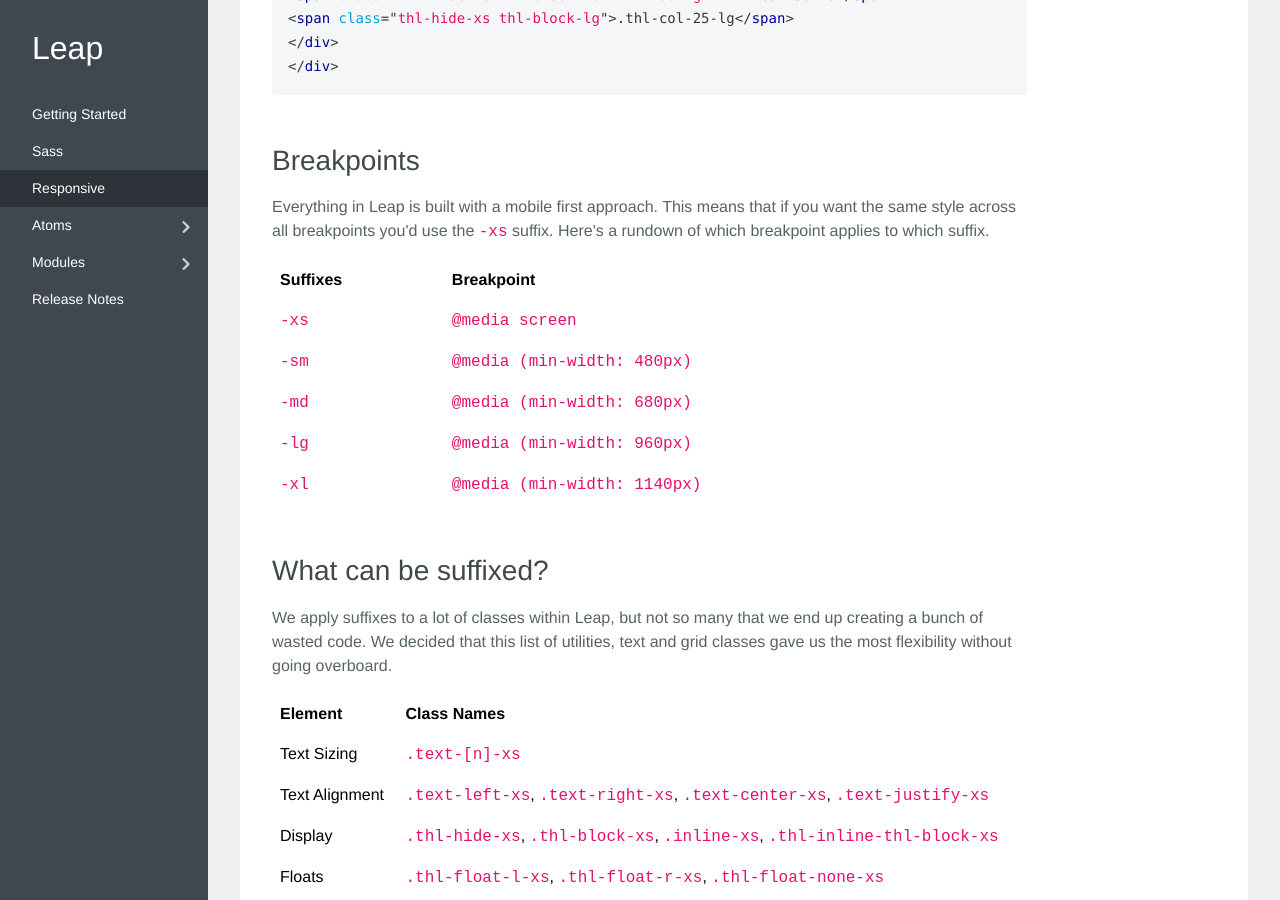
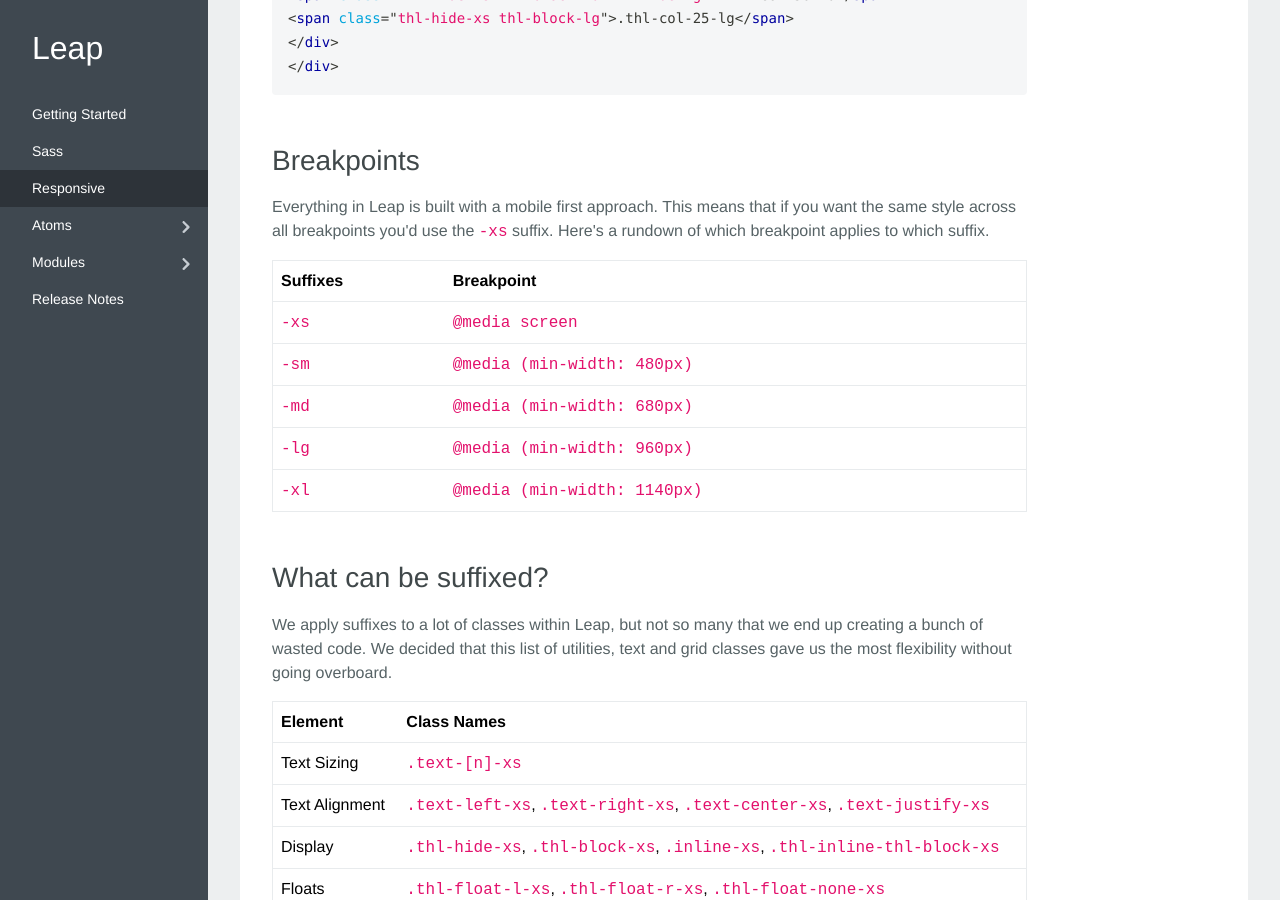
Before and after one commit to treehouse/project-leap, a Jekyll site: the page built from responsive.html, in a window 1280 px wide and 900 px high, scrolled down 877 px. Built offline with Jekyll 4.4.1, drawn with Linux system fonts in a browser that asks for light colours; some web fonts are replaced.

Commit message:
cleaning out a rogue prefix inside a class name

```diff
--- a/responsive.html
+++ b/responsive.html
@@ -59,7 +59,7 @@ subnav:
 
   <h2 id="Breakpoints" class="thl-m-b-1-xs">Breakpoints</h2>
   <p class="thl-m-b-1-xs">Everything in Leap is built with a mobile first approach. This means that if you want the same style across all breakpoints you'd use the <code>-xs</code> suffix. Here's a rundown of which breakpoint applies to which suffix.</p>
-  <table class="table-thl-border-rows w-full-xs thl-m-b-4-xs" style="text-align: left">
+  <table class="table-border-rows w-full-xs thl-m-b-4-xs" style="text-align: left">
     <thead>
       <th>Suffixes</th>
       <th>Breakpoint</th>
@@ -90,7 +90,7 @@ subnav:
 
   <h2 class="thl-m-b-1-xs">What can be suffixed?</h2>
   <p class="thl-m-b-1-xs">We apply suffixes to a lot of classes within Leap, but not so many that we end up creating a bunch of wasted code. We decided that this list of utilities, text and grid classes gave us the most flexibility without going overboard.</p>
-  <table class="table-thl-border-rows w-full-xs" style="text-align: left">
+  <table class="table-border-rows w-full-xs" style="text-align: left">
     <thead>
       <th>Element</th>
       <th>Class Names</th>
```
